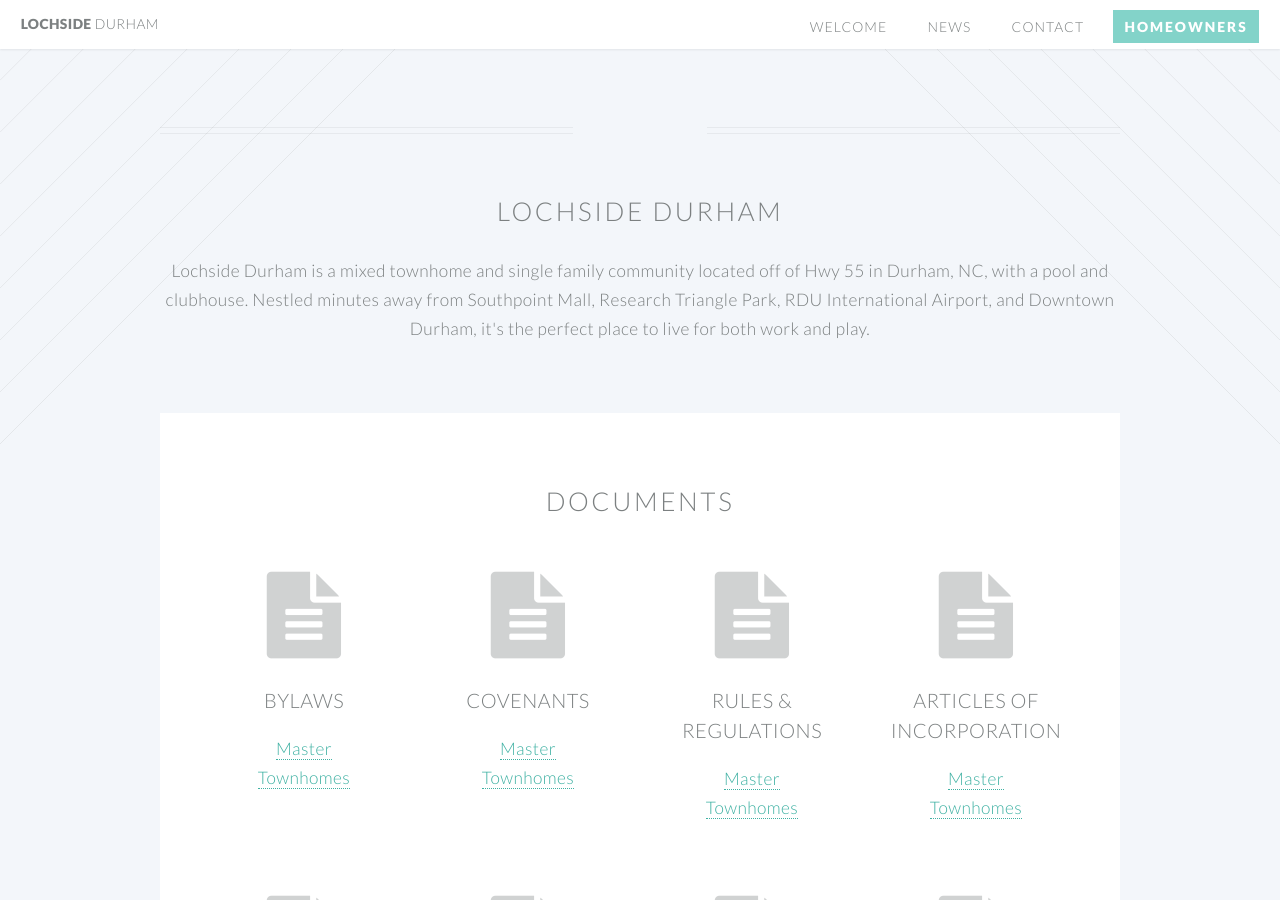
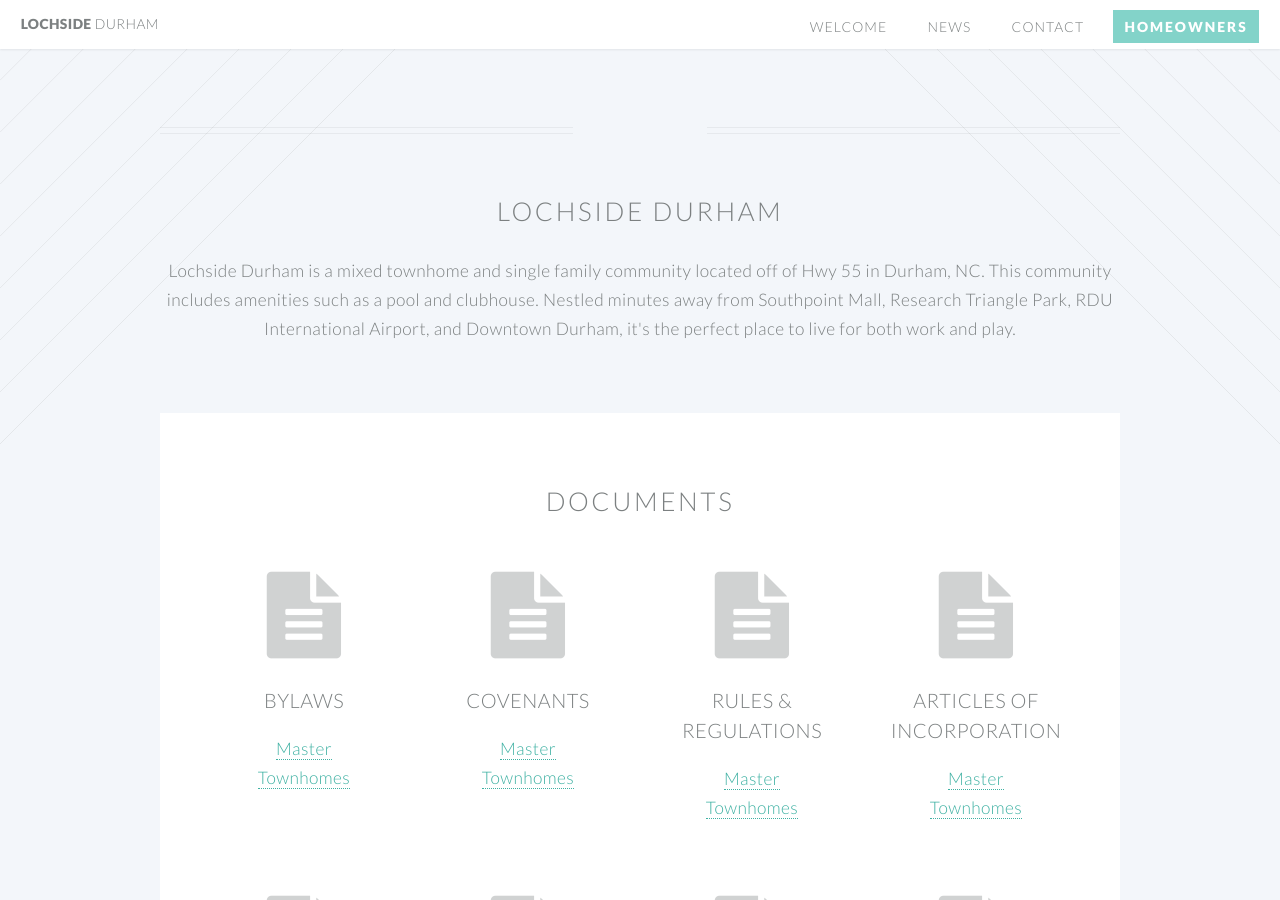
Before and after one commit to jaredhocutt/lochsidedurham.com, a Jekyll site: the page built from index.html, in a window 1280 px wide and 900 px high, scrolled down 561 px. Built offline with Jekyll 4.4.1, drawn with Linux system fonts in a browser that asks for light colours.

Commit message:
Description update

```diff
--- a/index.html
+++ b/index.html
@@ -7,10 +7,10 @@ layout: landing-page
 		<h2>Lochside Durham</h2>
 
 		<p>Lochside Durham is a mixed townhome and single family community
-		located off of Hwy 55 in Durham, NC, with a pool and clubhouse.
-		Nestled minutes away from Southpoint Mall, Research Triangle Park,
-		RDU International Airport, and Downtown Durham, it's the perfect place
-		to live for both work and play.</p>
+		located off of Hwy 55 in Durham, NC. This community includes amenities
+		such as a pool and clubhouse. Nestled minutes away from Southpoint
+		Mall, Research Triangle Park, RDU International Airport, and Downtown
+		Durham, it's the perfect place to live for both work and play.</p>
 	</header>
 
 	<section class="wrapper style3 container special">
```
